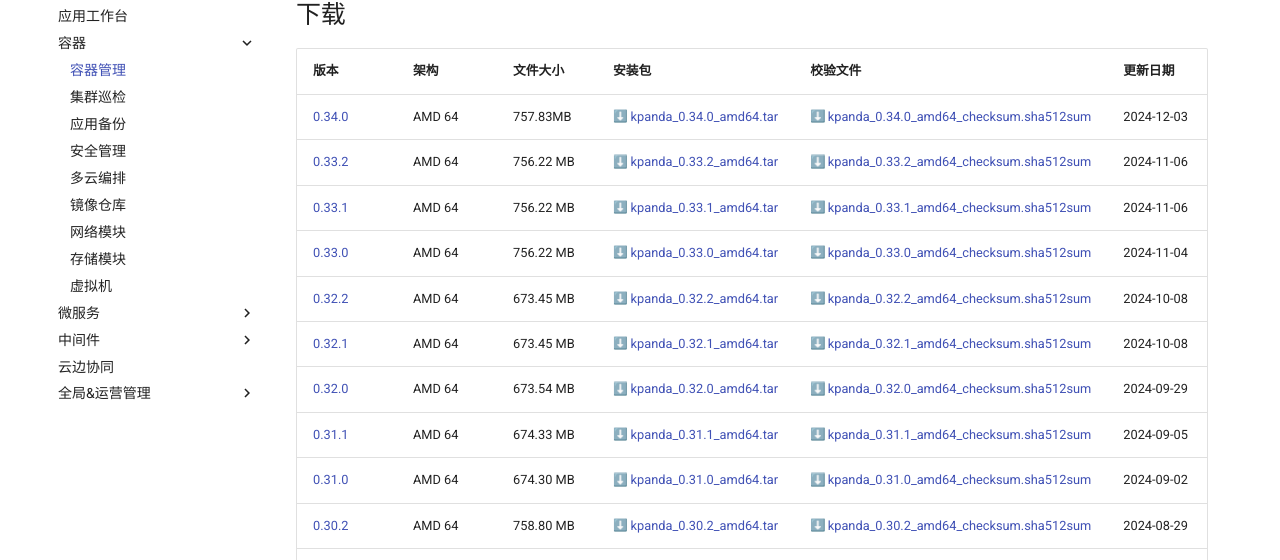
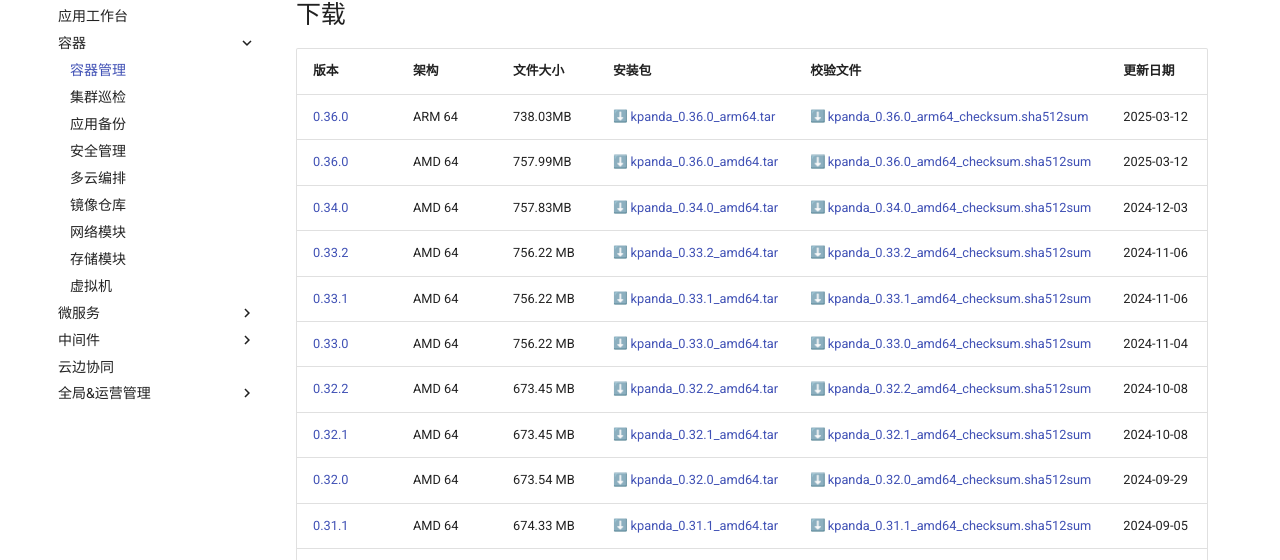
Before and after one commit to windsonsea/daocloud-download-docs, an MkDocs documentation site: the page built from docs/zh/docs/download/modules/kpanda.md, in a window 1280 px wide and 900 px high. Shown: the part 340-900 px from the top of the window. Built offline with MkDocs 1.6.1 and Material for MkDocs 9.7.7, drawn with Linux system fonts in a browser that asks for light colours; emoji names are drawn with the system emoji font; comment, search, counter and statistics services are not loaded.

Commit message:
download: kpanda version updated to 0.36.0

```diff
--- a/docs/zh/docs/download/modules/kpanda.md
+++ b/docs/zh/docs/download/modules/kpanda.md
@@ -11,6 +11,8 @@ hide:
 
 | 版本 | 架构 | 文件大小 | 安装包 | 校验文件 | 更新日期 |
 | ---- | --- | ------ | ------ | ------ | ------- |
+| [0.36.0](../../kpanda/intro/release-notes.md) | ARM 64 | 738.03MB | [:arrow_down: kpanda_0.36.0_arm64.tar](https://qiniu-download-public.daocloud.io/DaoCloud_Enterprise/kpanda_0.36.0_arm64.tar) | [:arrow_down: kpanda_0.36.0_arm64_checksum.sha512sum](https://qiniu-download-public.daocloud.io/DaoCloud_Enterprise/kpanda_0.36.0_arm64_checksum.sha512sum) | 2025-03-12 |
+| [0.36.0](../../kpanda/intro/release-notes.md) | AMD 64 | 757.99MB | [:arrow_down: kpanda_0.36.0_amd64.tar](https://qiniu-download-public.daocloud.io/DaoCloud_Enterprise/kpanda_0.36.0_amd64.tar) | [:arrow_down: kpanda_0.36.0_amd64_checksum.sha512sum](https://qiniu-download-public.daocloud.io/DaoCloud_Enterprise/kpanda_0.36.0_amd64_checksum.sha512sum) | 2025-03-12 |
 | [0.34.0](../../kpanda/intro/release-notes.md) | AMD 64 | 757.83MB | [:arrow_down: kpanda_0.34.0_amd64.tar](https://qiniu-download-public.daocloud.io/DaoCloud_Enterprise/kpanda_0.34.0_amd64.tar) | [:arrow_down: kpanda_0.34.0_amd64_checksum.sha512sum](https://qiniu-download-public.daocloud.io/DaoCloud_Enterprise/kpanda_0.34.0_amd64_checksum.sha512sum) | 2024-12-03 |
 | [0.33.2](../../kpanda/intro/release-notes.md) | AMD 64 | 756.22 MB | [:arrow_down: kpanda_0.33.2_amd64.tar](https://qiniu-download-public.daocloud.io/DaoCloud_Enterprise/kpanda_0.33.2_amd64.tar) | [:arrow_down: kpanda_0.33.2_amd64_checksum.sha512sum](https://qiniu-download-public.daocloud.io/DaoCloud_Enterprise/kpanda_0.33.2_amd64_checksum.sha512sum) | 2024-11-06 |
 | [0.33.1](../../kpanda/intro/release-notes.md) | AMD 64 | 756.22 MB | [:arrow_down: kpanda_0.33.1_amd64.tar](https://qiniu-download-public.daocloud.io/DaoCloud_Enterprise/kpanda_0.33.1_amd64.tar) | [:arrow_down: kpanda_0.33.1_amd64_checksum.sha512sum](https://qiniu-download-public.daocloud.io/DaoCloud_Enterprise/kpanda_0.33.1_amd64_checksum.sha512sum) | 2024-11-06 |
```
Also changed, not shown: docs/zh/docs/download/index.md (+1 -1 lines).
